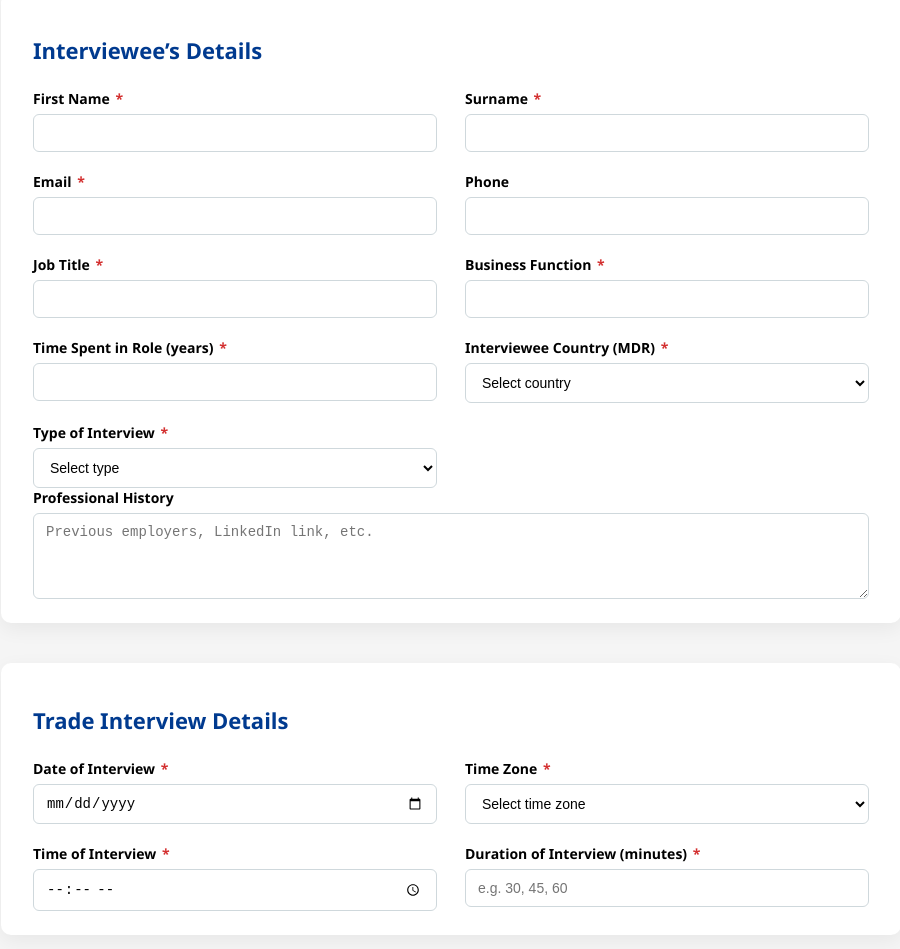
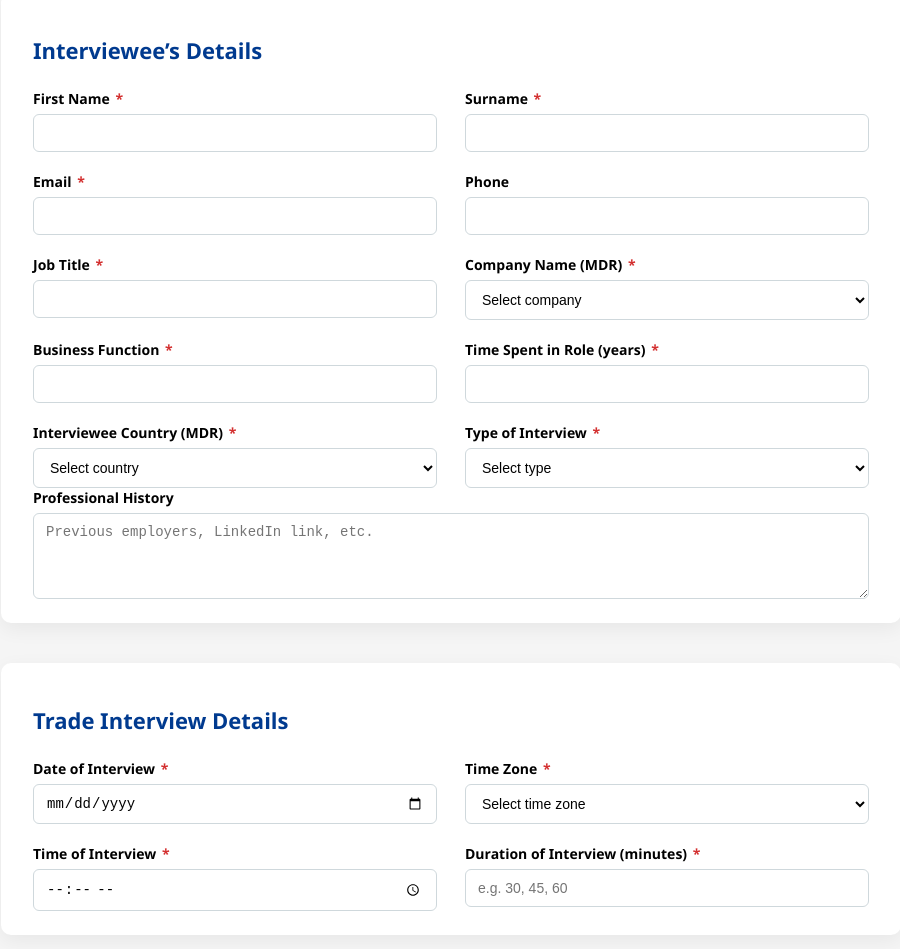
Before and after one commit to MohammedEuromonitor/TradeInterview-form, a plain HTML site: page index.html in a window 1280 px wide. Shown: the part 658-1607 px from the top of the page, without its empty margins (189-1089 px from the left). Drawn offline with Linux system fonts and the light colour scheme; no server answers.

Commit message:
Add company name selection to the form

```diff
--- a/index.html
+++ b/index.html
@@ -117,6 +117,24 @@
       <label for="jobTitle">Job Title <span class="required">*</span></label>
       <input type="text" id="jobTitle" name="jobTitle" required />
     </div>
+
+    <div class="form-group">
+      <label for="companyName">Company Name (MDR) <span class="required">*</span></label>
+      <select id="companyName" name="companyName" required>
+        <option value="">Select company</option>
+        <option>Unilever</option>
+        <option>Procter &amp; Gamble</option>
+        <option>Nestlé</option>
+        <option>PepsiCo</option>
+        <option>Coca-Cola</option>
+        <option>Johnson &amp; Johnson</option>
+        <option>Reckitt</option>
+        <option>L'Oréal</option>
+        <option>Mondelez International</option>
+        <option>Danone</option>
+      </select>
+    </div>
+
 
     <div class="form-group">
       <label for="businessFunction">Business Function <span class="required">*</span></label>
```
